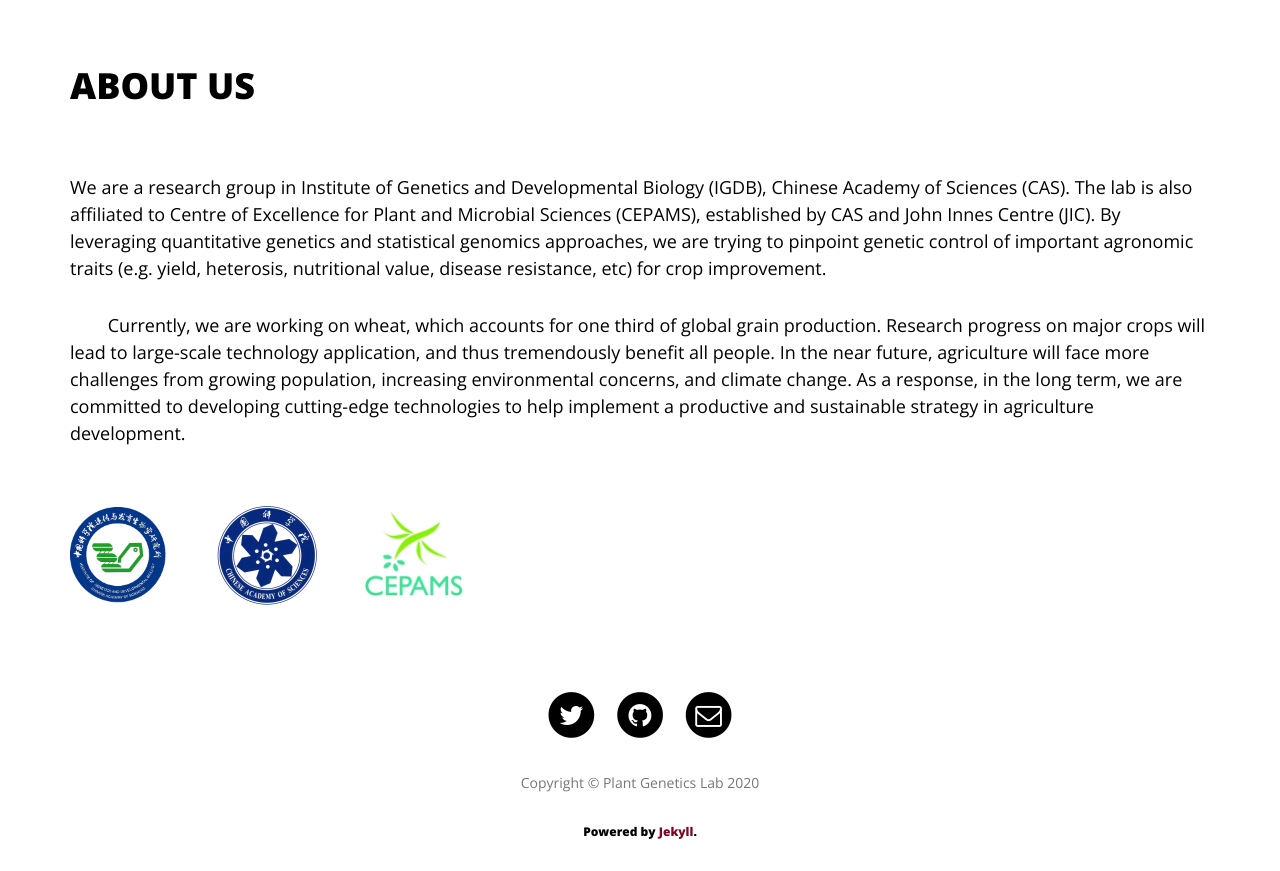
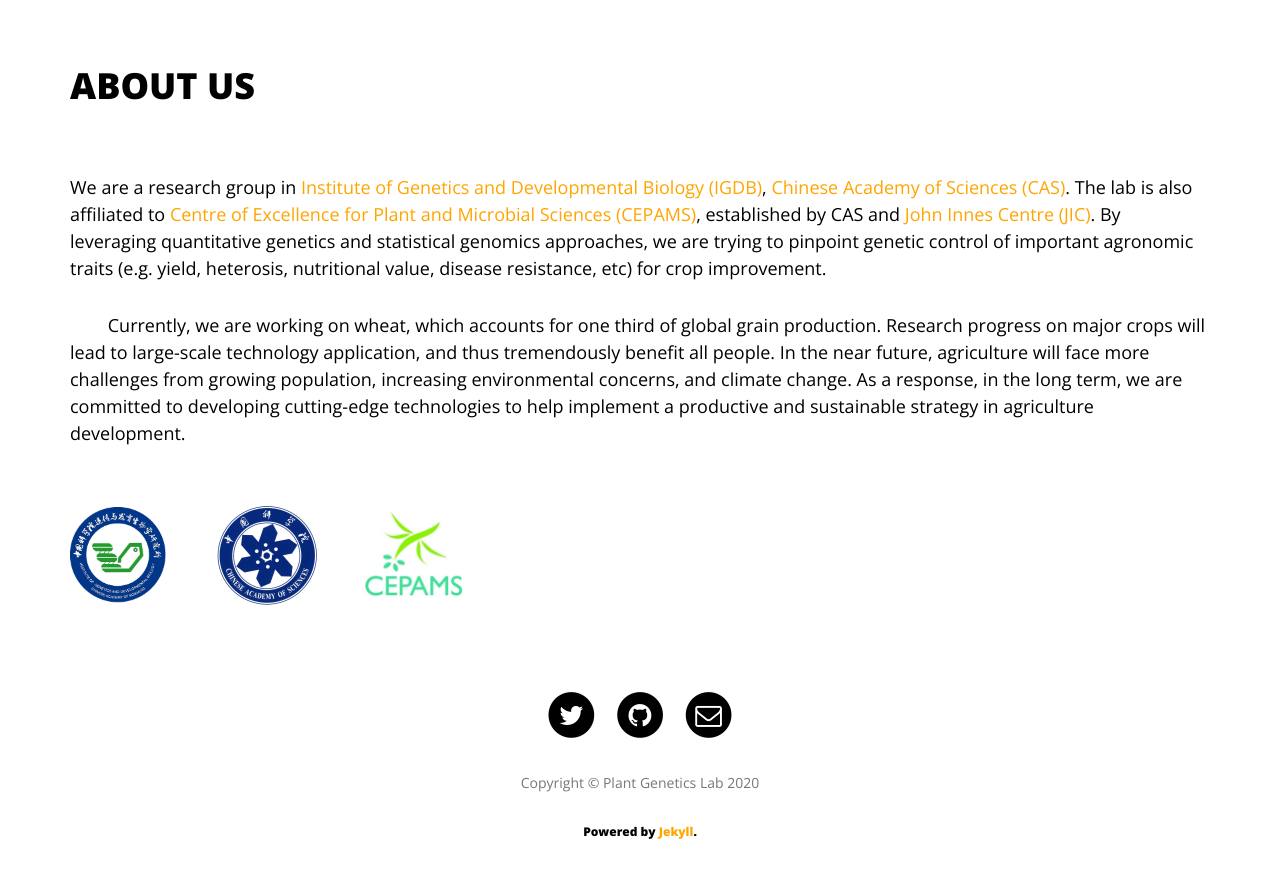
Before and after one commit to PlantGeneticsLab/home, a Jekyll site: the page built from about/index.html, in a window 1280 px wide, cut to the strip 535-1406 px from the top of the page. Built offline with Jekyll 4.4.1, drawn with Linux system fonts in a browser that asks for light colours; nearby versions of some CDN libraries.

Commit message:
about links

```diff
--- a/about/index.html
+++ b/about/index.html
@@ -10,11 +10,19 @@ header-img: "img/about.jpg"
 .p{
     font-size: large;
 }
+a,a:hover{
+    color:deepskyblue;
+}
+a,a:focus{
+    color: orange;
+}
 </style>
 <h1>ABOUT US </h1>
 <br>
 <p class="p">
-We are a research group in Institute of Genetics and Developmental Biology (IGDB), Chinese Academy of Sciences (CAS). The lab is also affiliated to Centre of Excellence for Plant and Microbial Sciences (CEPAMS), established by CAS and John Innes Centre (JIC). By leveraging quantitative genetics and statistical genomics approaches, we are trying to pinpoint genetic control of important agronomic traits (e.g. yield, heterosis, nutritional value, disease resistance, etc) for crop improvement.
+We are a research group in <a href="http://english.genetics.cas.cn/"><bold>Institute of Genetics and Developmental Biology (IGDB)</bold></a>, <a href="http://english.cas.cn/"><bold>Chinese Academy of Sciences (CAS)</bold></a>.
+The lab is also affiliated to <a href="https://www.cepams.org/about-cepams/"><bold>Centre of Excellence for Plant and Microbial Sciences (CEPAMS)</bold></a>, established by CAS and <a href="https://www.jic.ac.uk/"><bold>John Innes Centre (JIC)</bold></a>.
+By leveraging quantitative genetics and statistical genomics approaches, we are trying to pinpoint genetic control of important agronomic traits (e.g. yield, heterosis, nutritional value, disease resistance, etc) for crop improvement.
 </p>
 <p class="p" style="text-indent:1cm">
 Currently, we are working on wheat, which accounts for one third of global grain production. Research progress on major crops will lead to large-scale technology application, and thus tremendously benefit all people. In the near future, agriculture will face more challenges from growing population,  increasing environmental concerns, and climate change. As a response, in the long term, we are committed to developing cutting-edge technologies to help implement a productive and sustainable strategy in agriculture development.
```
